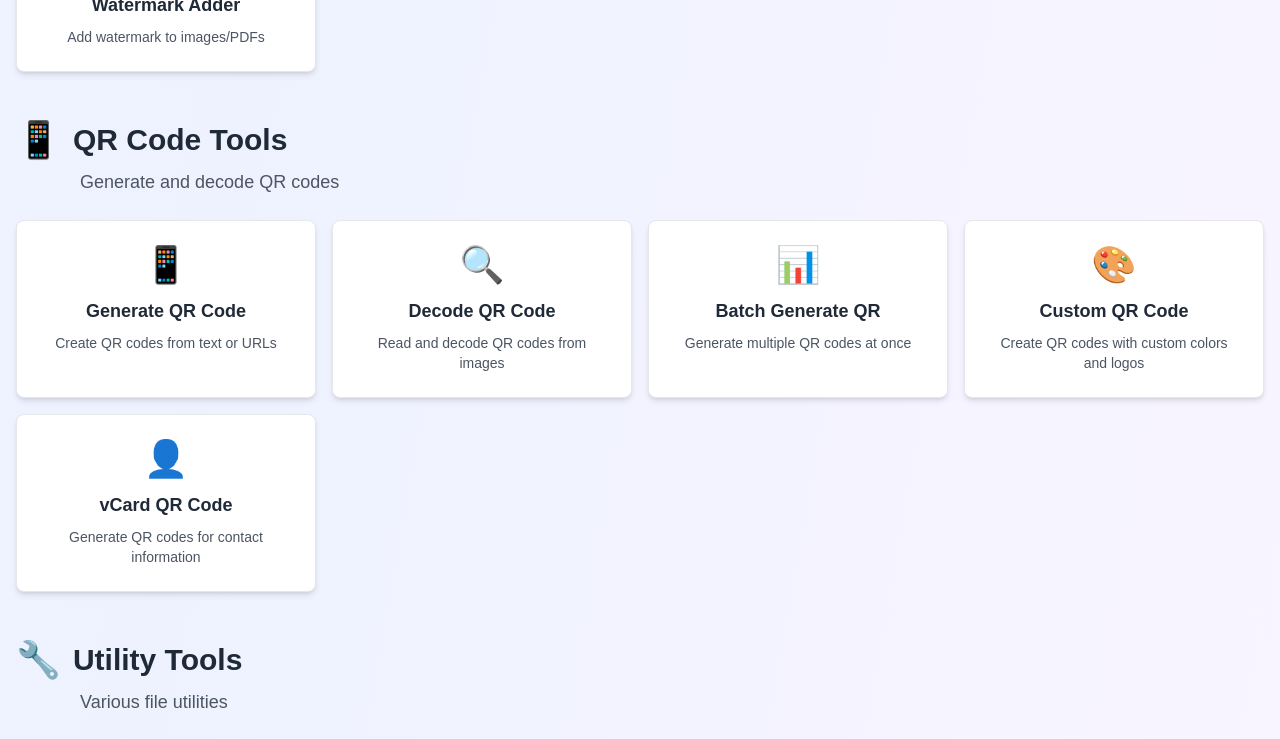
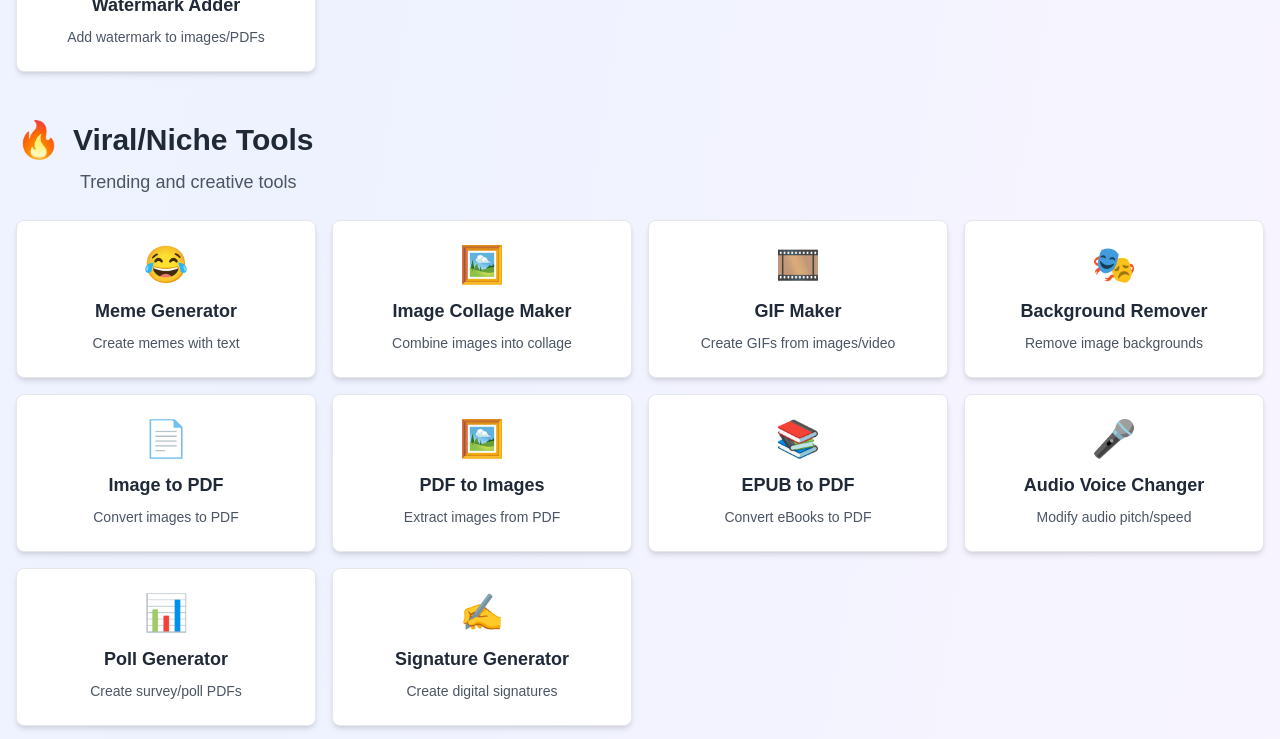
Before and after one commit to vector-sh/ShobHobe, a Next.js app: page / in a window 1280 px wide. Shown: the part 5740-6479 px from the top of the page. Built offline with nearby package versions, Linux system fonts and the light colour scheme.

Commit message:
Add Phase 4 tools: Viral/Niche Tools (10)
Co-authored-by: vector-sh <245814214+vector-sh@users.noreply.github.com>

```diff
--- a/package.json
+++ b/package.json
@@ -9,6 +9,7 @@
     "lint": "next lint"
   },
   "dependencies": {
+    "@imgly/background-removal": "^1.7.0",
     "@types/fluent-ffmpeg": "^2.1.28",
     "@types/pdfkit": "^0.17.4",
     "@types/qrcode": "^1.5.6",
@@ -18,6 +19,7 @@
     "cheerio": "^1.1.2",
     "colorthief": "^2.6.0",
     "docx": "^9.5.1",
+    "epub": "^1.3.0",
     "fluent-ffmpeg": "^2.1.3",
     "jsbarcode": "^3.12.1",
     "nanoid": "^5.1.6",
--- a/services/fileProcessor.ts
+++ b/services/fileProcessor.ts
@@ -34,6 +34,8 @@ export async function processFile(
       return processProductivity(action, files);
     case 'file-utility':
       return processFileUtility(action, files);
+    case 'viral':
+      return processViral(action, files);
     case 'qrcode':
       return processQRCode(action, files);
     case 'utility':
@@ -391,3 +393,8 @@ async function processFileUtility(action: string, files: File[]): Promise<Proces
   // File utilities like batch rename, file splitter, watermark adder
   throw new Error('File utility features coming soon! This will include batch rename, file splitting, and watermark addition.');
 }
+
+async function processViral(action: string, files: File[]): Promise<ProcessResult> {
+  // Viral/Niche tools like meme generator, collage maker, GIF maker, background remover
+  throw new Error('Viral/Niche tools coming soon! Features include meme generator, collage maker, GIF maker, background remover, and more creative tools.');
+}
--- a/tools.config.ts
+++ b/tools.config.ts
@@ -1142,6 +1142,148 @@ export const toolsConfig: ToolConfig[] = [
     status: "active",
     maxFileSize: 50,
     seoKeywords: ["add watermark", "watermark image", "watermark pdf"]
+  },
+
+  // Phase 4: Viral/Niche Tools (10 tools)
+  {
+    id: "meme-generator",
+    name: "Meme Generator",
+    description: "Create memes with text",
+    category: "viral",
+    icon: "😂",
+    inputTypes: [".jpg", ".jpeg", ".png"],
+    outputType: ".png",
+    action: "generate-meme",
+    phase: 4,
+    status: "active",
+    maxFileSize: 10,
+    seoKeywords: ["meme generator", "create meme", "meme maker"]
+  },
+  {
+    id: "collage-maker",
+    name: "Image Collage Maker",
+    description: "Combine images into collage",
+    category: "viral",
+    icon: "🖼️",
+    inputTypes: [".jpg", ".jpeg", ".png"],
+    outputType: ".png",
+    action: "make-collage",
+    phase: 4,
+    status: "active",
+    maxFileSize: 50,
+    seoKeywords: ["collage maker", "photo collage", "combine images"]
+  },
+  {
+    id: "gif-maker",
+    name: "GIF Maker",
+    description: "Create GIFs from images/video",
+    category: "viral",
+    icon: "🎞️",
+    inputTypes: [".jpg", ".jpeg", ".png", ".mp4", ".mov"],
+    outputType: ".gif",
+    action: "make-gif",
+    phase: 4,
+    status: "active",
+    maxFileSize: 100,
+    seoKeywords: ["gif maker", "create gif", "animated gif"]
+  },
+  {
+    id: "background-remover",
+    name: "Background Remover",
+    description: "Remove image backgrounds",
+    category: "viral",
+    icon: "🎭",
+    inputTypes: [".jpg", ".jpeg", ".png"],
+    outputType: ".png",
+    action: "remove-background",
+    phase: 4,
+    status: "active",
+    maxFileSize: 10,
+    seoKeywords: ["background remover", "remove bg", "transparent background"]
+  },
+  {
+    id: "image-to-pdf",
+    name: "Image to PDF",
+    description: "Convert images to PDF",
+    category: "viral",
+    icon: "📄",
+    inputTypes: [".jpg", ".jpeg", ".png", ".webp"],
+    outputType: ".pdf",
+    action: "images-to-pdf",
+    phase: 4,
+    status: "active",
+    maxFileSize: 50,
+    seoKeywords: ["image to pdf", "convert image", "jpg to pdf"]
+  },
+  {
+    id: "pdf-to-images",
+    name: "PDF to Images",
+    description: "Extract images from PDF",
+    category: "viral",
+    icon: "🖼️",
+    inputTypes: [".pdf"],
+    outputType: ".zip",
+    action: "pdf-to-images",
+    phase: 4,
+    status: "active",
+    maxFileSize: 50,
+    seoKeywords: ["pdf to images", "extract images", "pdf to jpg"]
+  },
+  {
+    id: "epub-to-pdf",
+    name: "EPUB to PDF",
+    description: "Convert eBooks to PDF",
+    category: "viral",
+    icon: "📚",
+    inputTypes: [".epub"],
+    outputType: ".pdf",
+    action: "epub-to-pdf",
+    phase: 4,
+    status: "active",
+    maxFileSize: 50,
+    seoKeywords: ["epub to pdf", "convert ebook", "ebook converter"]
+  },
+  {
+    id: "voice-changer",
+    name: "Audio Voice Changer",
+    description: "Modify audio pitch/speed",
+    category: "viral",
+    icon: "🎤",
+    inputTypes: [".mp3", ".wav", ".m4a"],
+    outputType: ".mp3",
+    action: "change-voice",
+    phase: 4,
+    status: "active",
+    maxFileSize: 50,
+    seoKeywords: ["voice changer", "audio effects", "pitch shift"]
+  },
+  {
+    id: "poll-generator",
+    name: "Poll Generator",
+    description: "Create survey/poll PDFs",
+    category: "viral",
+    icon: "📊",
+    inputTypes: [".json"],
+    outputType: ".pdf",
+    action: "generate-poll",
+    phase: 4,
+    status: "active",
+    maxFileSize: 5,
+    seoKeywords: ["poll generator", "survey maker", "create poll"]
+  },
+  {
+    id: "signature-generator",
+    name: "Signature Generator",
+    description: "Create digital signatures",
+    category: "viral",
+    icon: "✍️",
+    inputTypes: [".txt"],
+    outputType: ".png",
+    action: "generate-signature",
+    phase: 4,
+    status: "active",
+    maxFileSize: 1,
+    seoKeywords: ["signature generator", "digital signature", "create signature"]
   }
 ];
 
@@ -1155,6 +1297,7 @@ export const categories = [
   { id: "generator", name: "Document Generators", icon: "✨", description: "Generate professional documents" },
   { id: "productivity", name: "Productivity Tools", icon: "⚡", description: "Boost your productivity" },
   { id: "file-utility", name: "File Utilities", icon: "🔧", description: "Various file utilities" },
+  { id: "viral", name: "Viral/Niche Tools", icon: "🔥", description: "Trending and creative tools" },
   { id: "qrcode", name: "QR Code Tools", icon: "📱", description: "Generate and decode QR codes" },
   { id: "utility", name: "Utility Tools", icon: "🔧", description: "Various file utilities" }
 ];
```
Also changed, not shown: 1 other file (tests, documents, lock files or other folders).
